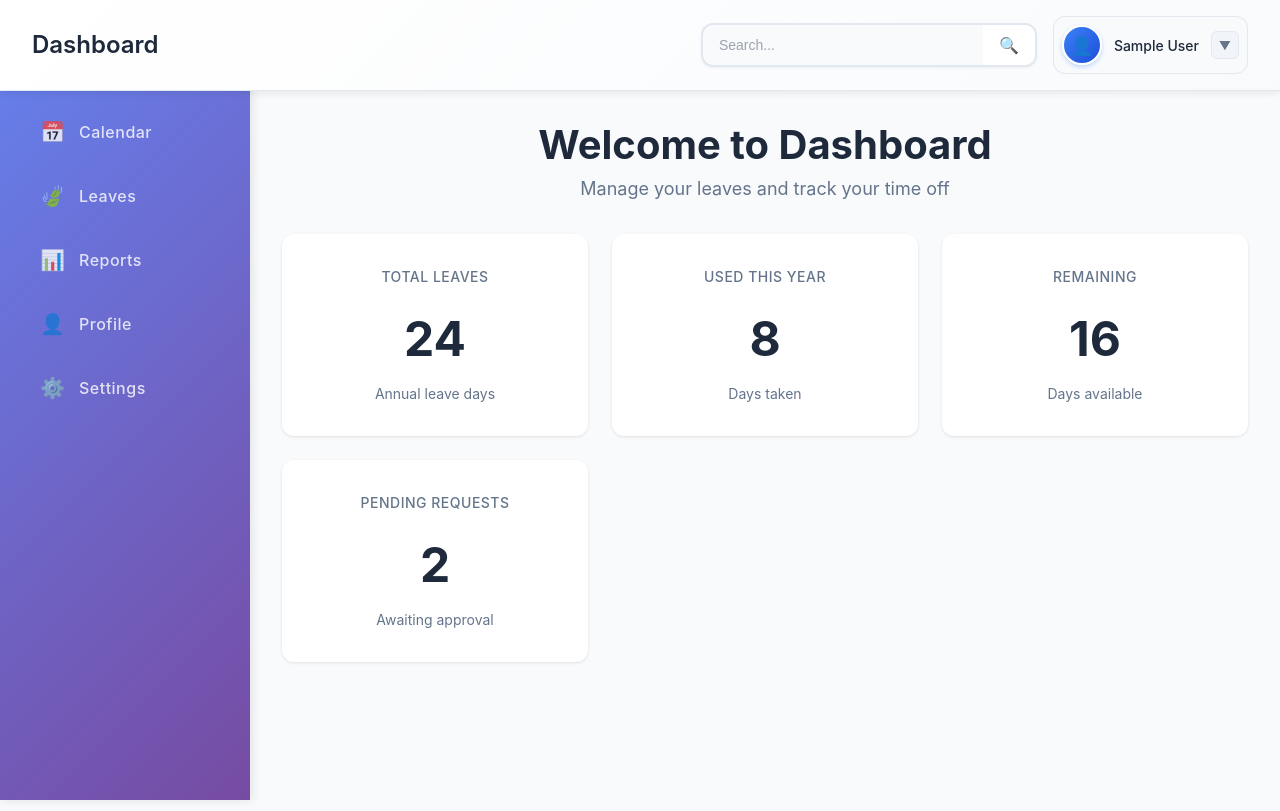
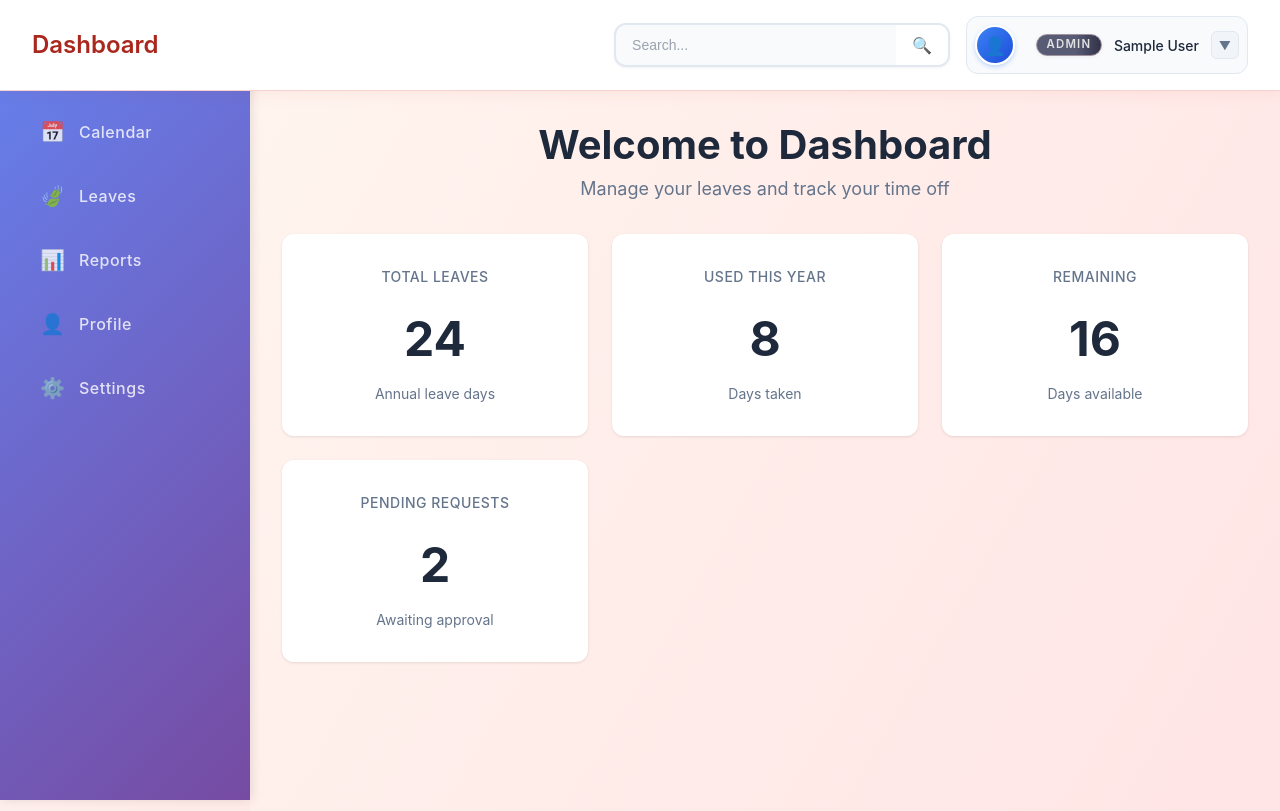
Before and after one commit to theroughcoder/Leaves-fe, a React app: page / in a window 1280 px wide. Built offline with nearby package versions, Linux system fonts and the light colour scheme; sample sign-in values are in the browser's storage; the HTML template or start-up script is replaced by a standard one.

Commit message:
Created ui for listing  created user for admin

```diff
--- a/src/App.tsx
+++ b/src/App.tsx
@@ -12,6 +12,7 @@ import Profile from './pages/profile/Profile';
 import Layout from './components/Layout';
 import { AuthProvider } from './contexts/AuthContext';
 import ProtectedRoute from './components/ProtectedRoute';
+import UsersPage from './pages/admin/UsersPage';
 
 function App() {
 const router = createBrowserRouter([
@@ -93,6 +94,16 @@ const router = createBrowserRouter([
       </ProtectedRoute>
     ),
   },
+  {
+    path: "/admin/users",
+    element: (
+      <ProtectedRoute>
+        <Layout>
+          <UsersPage />
+        </Layout>
+      </ProtectedRoute>
+    ),
+  },
 ]);
 
   return (
--- a/src/components/DashboardHeader.css
+++ b/src/components/DashboardHeader.css
@@ -262,6 +262,16 @@
   text-align: center;
 }
 
+.manager-tag{
+  background-color: rgb(104, 131, 221);
+  font-size: 10px;
+  padding:  2px 8px;
+  border-radius: 5px;
+  /* position: absolute; */
+  bottom: -12px;
+  /* z-index: -1; */
+}
+
 /* Responsive Design */
 @media (max-width: 768px) {
   .dashboard-header {
@@ -273,7 +283,9 @@
   }
 
   .user-info {
-    display: none;
+    display: flex;
+    flex-direction: column;
+
   }
 }
 
@@ -299,3 +311,43 @@
     height: 80px; /* Add explicit height */
   }
 }
+
+.admin-header {
+  background: #fff !important;
+  color: #a9271c !important;
+  border-bottom: 1px solid #f5d2cf !important;
+  box-shadow: 0 2px 16px 0 rgba(200,63,44,0.07);
+}
+.admin-header .dashboard-header h1,
+.admin-header .header-left h1 {
+  color: #a9271c !important;
+}
+.admin-header .search-box {
+  background: #f8fafc;
+  color: #a9271c;
+}
+.admin-header .search-box input {
+  color: #c44928 !important;
+  background: transparent;
+}
+.admin-header .menu-toggle {
+  background: #fbe9e6;
+  color: #a9271c !important;
+}
+
+.admin-tag {
+  display: inline-block;
+  margin-left: 0.55rem;
+  padding: 0.15em 0.85em;
+  background: linear-gradient(90deg, #4a4e69 60%, #22223b 100%);
+  color: #e0e0e0;
+  border-radius: 999px;
+  font-size: 0.71em;
+  font-weight: 600;
+  letter-spacing: 1.2px;
+  vertical-align: middle;
+  box-shadow: 0 1px 5px rgba(74, 78, 105, 0.07);
+  border: 1.5px solid #9a8c98;
+  text-shadow: none;
+  opacity: 0.92;
+}
--- a/src/components/DashboardHeader.tsx
+++ b/src/components/DashboardHeader.tsx
@@ -6,6 +6,7 @@ import './DashboardHeader.css';
 const DashboardHeader: React.FC = () => {
   const { user, logout } = useAuth();
   const navigate = useNavigate();
+  const isAdmin = user?.role === 'admin';
   const [searchQuery, setSearchQuery] = useState('');
   const [isDropdownOpen, setIsDropdownOpen] = useState(false);
   const dropdownRef = useRef<HTMLDivElement>(null);
@@ -55,7 +56,7 @@ const DashboardHeader: React.FC = () => {
   };
 
   return (
-    <header className="dashboard-header">
+    <header className={`dashboard-header${isAdmin ? ' admin-header' : ''}`}>
       <div className="header-left">
         <h1>Dashboard</h1>
       </div>
@@ -73,9 +74,15 @@ const DashboardHeader: React.FC = () => {
         </form>
         <div className="user-menu">
           <div className="user-avatar">👤</div>
+          {isAdmin && (
+            <span className="admin-tag">ADMIN</span>
+          )}
+
           <div className="user-info">
             <span className="user-name">{user?.firstName} {user?.lastName}</span>
-            <span className="user-role">{user?.position}</span>
+            {user?.role === 'manager' && (
+            <span className="manager-tag">MANAGE</span>
+          )}
           </div>
           <div className="user-dropdown" ref={dropdownRef}>
             <button
--- a/src/components/Layout.css
+++ b/src/components/Layout.css
@@ -37,3 +37,13 @@
     flex-direction: column;
   }
 }
+
+.admin-theme {
+  background: linear-gradient(120deg,#fff7f5 0%, #ffe5e0 60%, #ffeae6 100%) !important;
+}
+.admin-theme .main-content {
+  background: linear-gradient(120deg, #fff4ee 0%, #ffe5e5 100%) !important;
+}
+.admin-theme .layout-body {
+  background: transparent;
+}
--- a/src/components/Layout.tsx
+++ b/src/components/Layout.tsx
@@ -2,14 +2,17 @@ import React from 'react';
 import DashboardHeader from './DashboardHeader';
 import Sidebar from './Sidebar';
 import './Layout.css';
+import { useAuth } from '../contexts/AuthContext';
 
 interface LayoutProps {
   children: React.ReactNode;
 }
 
 const Layout: React.FC<LayoutProps> = ({ children }) => {
+  const { user } = useAuth();
+  const isAdmin = user?.role === 'admin';
   return (
-    <div className="layout">
+    <div className={`layout${isAdmin ? ' admin-theme' : ''}`}>
       <DashboardHeader />
 
       <div className="layout-body">
--- a/src/components/Sidebar.tsx
+++ b/src/components/Sidebar.tsx
@@ -1,10 +1,13 @@
 import React from 'react';
 import { useLocation, useNavigate } from 'react-router-dom';
 import './Sidebar.css';
+import { useAuth } from '../contexts/AuthContext';
 
 const Sidebar: React.FC = () => {
   const location = useLocation();
   const navigate = useNavigate();
+  const { user } = useAuth();
+  const isAdmin = user?.role === 'admin';
 
   const menuItems = [
     { id: 'calendar', label: 'Calendar', icon: '📅', path: '/calendar' },
@@ -14,18 +17,14 @@ const Sidebar: React.FC = () => {
     { id: 'settings', label: 'Settings', icon: '⚙️', path: '/settings' }
   ];
 
-  const handleNavigation = (path: string) => {
-    navigate(path);
-  };
-
   return (
-    <aside className="sidebar">
+    <aside className={`sidebar${isAdmin ? ' admin-sidebar' : ''}`}>
       <nav className="sidebar-nav">
         {menuItems.map(item => (
           <button
             key={item.id}
             className={`nav-item ${location.pathname === item.path ? 'active' : ''}`}
-            onClick={() => handleNavigation(item.path)}
+            onClick={() => navigate(item.path)}
           >
             <span className="nav-icon">{item.icon}</span>
             <span className="nav-label">{item.label}</span>
--- /dev/null
+++ b/src/pages/admin/UsersPage.tsx
@@ -0,0 +1,90 @@
+import React, { useEffect, useState } from 'react';
+import axios from 'axios';
+import { useAuth } from '../../contexts/AuthContext';
+import { useNavigate } from 'react-router-dom';
+
+interface User {
+  id: number;
+  firstName: string;
+  lastName: string;
+  email: string;
+  department: string;
+  role: string;
+  employeeId: string;
+  createdAt: string;
+}
+
+const UsersPage: React.FC = () => {
+  const { user, token } = useAuth();
+  const navigate = useNavigate();
+  const [users, setUsers] = useState<User[]>([]);
+  const [loading, setLoading] = useState(true);
+  const [error, setError] = useState<string | null>(null);
+
+  useEffect(() => {
+    const fetchUsers = async () => {
+      setLoading(true);
+      setError(null);
+      try {
+        const response = await axios.get(`${import.meta.env.VITE_API_BASE_URL}/api/users/admin/users`, {
+          headers: { Authorization: `Bearer ${token}` }
+        });
+        if (response.data.success) {
+          setUsers(response.data.users);
+        } else {
+          setError('Failed to fetch users');
+        }
+      } catch (err: any) {
+        setError('Failed to fetch users');
+      } finally {
+        setLoading(false);
+      }
+    };
+    if (user && user.role === 'admin') {
+      fetchUsers();
+    }
+  }, [token, user]);
+
+  if (!user || user.role !== 'admin') {
+    return <div>Access denied. Admins only.</div>;
+  }
+
+  return (
+    <div className="admin-users-page">
+      <div style={{display:'flex', justifyContent:'space-between', alignItems:'center'}}>
+        <h2>All Users</h2>
+        <button onClick={()=>navigate('/register')}>Create New User</button>
+      </div>
+      {loading && <div>Loading users...</div>}
+      {error && <div style={{ color: 'red' }}>{error}</div>}
+      <table style={{width:'100%', marginTop:'1rem', borderCollapse:'collapse'}}>
+        <thead>
+          <tr>
+            <th>ID</th>
+            <th>Name</th>
+            <th>Email</th>
+            <th>Department</th>
+            <th>Role</th>
+            <th>Employee ID</th>
+            <th>Created At</th>
+          </tr>
+        </thead>
+        <tbody>
+          {users.map(u => (
+            <tr key={u.id}>
+              <td>{u.id}</td>
+              <td>{u.firstName} {u.lastName}</td>
+              <td>{u.email}</td>
+              <td>{u.department}</td>
+              <td>{u.role}</td>
+              <td>{u.employeeId}</td>
+              <td>{new Date(u.createdAt).toLocaleString()}</td>
+            </tr>
+          ))}
+        </tbody>
+      </table>
+    </div>
+  );
+};
+
+export default UsersPage;
--- a/src/pages/profile/Profile.tsx
+++ b/src/pages/profile/Profile.tsx
@@ -12,6 +12,7 @@ interface UserProfile {
   employeeId: string;
   createdAt: string;
   updatedAt: string;
+  role?: string;
 }
 
 const Profile: React.FC = () => {
@@ -172,27 +173,53 @@ const Profile: React.FC = () => {
   }
 
   return (
-    <div className="modern-profile-container">
-      <div className="profile-banner" />
-      <div className="profile-card modern-profile-card">
+    <div className={`modern-profile-container${profile.role === 'admin' ? ' admin-profile-theme' : ''}`}>
+      <div className={profile.role === 'admin' ? 'profile-banner admin-banner' : 'profile-banner'} />
+      <div className={`profile-card modern-profile-card${profile.role === 'admin' ? ' admin-card' : ''}`}>
         <div className="profile-main-row avatar-inline-row">
           <div className="profile-avatar-wrapper large-avatar-wrapper">
-            <div className="avatar-circle avatar-overlap large-avatar">
+            <div className={`avatar-circle avatar-overlap large-avatar${profile.role === 'admin' ? ' admin-avatar' : ''}`}>
               {profile.firstName.charAt(0).toUpperCase()}
               {profile.lastName.charAt(0).toUpperCase()}
             </div>
           </div>
           <div className="profile-basic-info avatar-next-info">
-            <h1 className="profile-user-name">{profile.firstName} {profile.lastName}</h1>
-            <div className="profile-position">
-              {profile.position}
-            </div>
+            <h1 className="profile-user-name">
+              {profile.firstName} {profile.lastName}
+              {profile.role === 'admin' && (
+                <span style={{
+                  background: '#ffc7c7',
+                  color: '#b3001b',
+                  marginLeft: 12,
+                  borderRadius: 8,
+                  fontWeight: 600,
+                  fontSize: '0.89rem',
+                  padding: '0.18em 0.7em',
+                  verticalAlign: 'middle'
+                }}>ADMIN</span>
+              )}
+            </h1>
+            <div className="profile-position">{profile.position}</div>
             <div className="profile-location">
               <span role="img" aria-label="Location">📍</span> {profile.department}
             </div>
           </div>
         </div>
         <div className="modern-profile-actions-row">
+          {/* Any admin-only actions can be added here */}
+          {profile.role === 'admin' && (
+            <button style={{
+              background: 'linear-gradient(90deg, #f85032 0%, #e73827 100%)',
+              color: 'white',
+              fontWeight: 700,
+              border: 'none',
+              borderRadius: '8px',
+              padding: '0.7rem 2rem',
+              marginRight: 16
+            }}>
+              Admin Panel
+            </button>
+          )}
           {!isEditing ? (
             <button onClick={handleEdit} className="edit-btn">
               ✏️ Edit Profile
@@ -247,6 +274,11 @@ const Profile: React.FC = () => {
               <label>Last Updated</label>
               <div className="info-value">{formatDate(profile.updatedAt)}</div>
             </div>
+            {/* Optionally show role for all users */}
+            <div>
+              <label>Role</label>
+              <div className="info-value">{profile.role ? profile.role.charAt(0).toUpperCase() + profile.role.slice(1) : 'User'}</div>
+            </div>
           </div>
         </div>
       </div>
--- a/src/utils/auth.ts
+++ b/src/utils/auth.ts
@@ -10,6 +10,7 @@ export interface User {
   employeeId: string;
   createdAt: string;
   updatedAt: string;
+  role?: string;
 }
 
 export interface AuthData {
```
Also changed, not shown: src/pages/profile/Profile.css (+27 -0 lines), src/components/Sidebar.css (line endings or trailing spaces).
